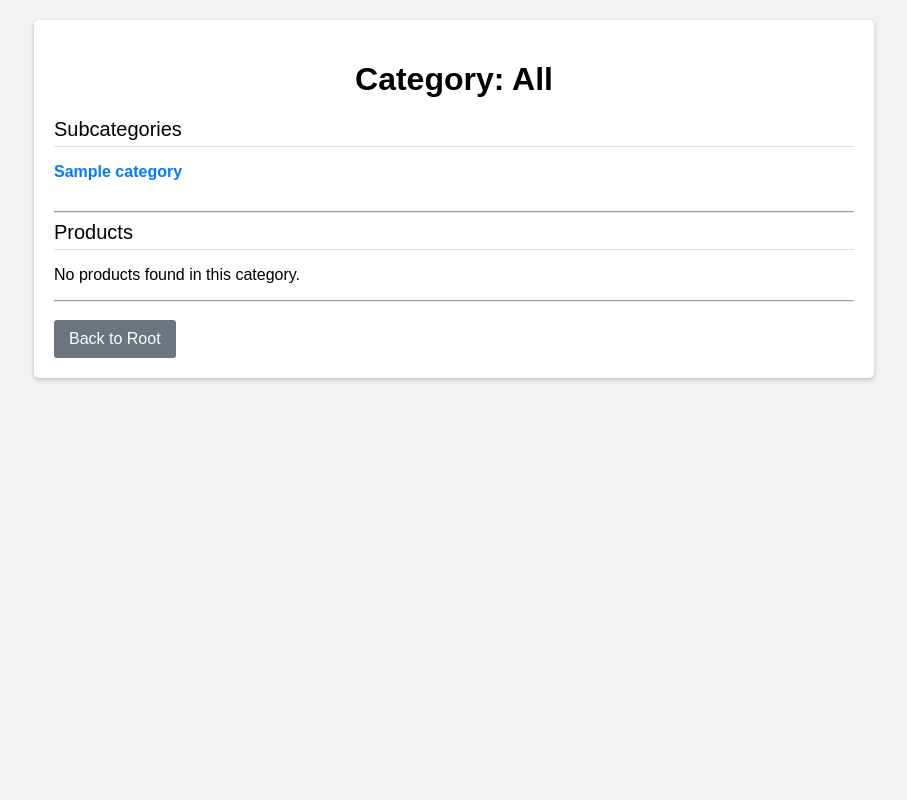
After one commit to daxpatel2/NittanyBusinessSimulation, a Flask app: page /categories in a window 1280 px wide. The commit adds this page. Shown: the whole page, without its empty margins (186-1093 px from the left). Run offline with Flask 3, Linux system fonts and the light colour scheme; a database or web service that is not in the repository returns one stand-in record (values such as "Sample title"); some libraries are stand-ins or nearby versions.

Commit message:
Category Hierarchy implemented, new html files to handle them

```diff
--- a/app.py
+++ b/app.py
@@ -1,5 +1,5 @@
-from flask import Flask, render_template, request, redirect, url_for
-from database_queries import get_user_role, fetch_user_data
+from flask import Flask, render_template, request, redirect, url_for, flash
+from database_queries import fetch_user_data, get_user_role, get_subcategories, get_products_by_category, get_product_details
 
 # create flask app instance
 app = Flask(__name__)
@@ -79,6 +79,27 @@ def helpdesk():
     # render helpdesk dashboard template with email variable
     return render_template('helpdesk_staff.html', email=email)
 
+# route to dynamically display category hierarchy and products
+@app.route('/categories')
+def categories():
+    parent = request.args.get('parent', 'All')
+    if parent == "All":
+        # for the root ("All"), dynamically retrieve top-level subcategories
+        subcategories = get_subcategories(parent)
+        products = []  # by design, "All" does not have products directly
+    else:
+        subcategories = get_subcategories(parent)
+        products = get_products_by_category(parent)
+    return render_template('categories.html', parent=parent, subcategories=subcategories, products=products)
+
+# route to display product details dynamically
+@app.route('/product/<seller_email>/<int:listing_id>')
+def product_detail(seller_email, listing_id):
+    product = get_product_details(seller_email, listing_id)
+    if product is None:
+        flash("product not found")
+        return redirect(url_for('categories'))
+    return render_template('product_detail.html', product=product)
 
 # main driver to run flask app
 if __name__ == '__main__':
--- a/database_queries.py
+++ b/database_queries.py
@@ -498,6 +498,70 @@ def get_user_role(email: str) -> str:
     conn.close()
     return role
 
+# this function retrieves subcategories from the database for a given parent category
+def get_subcategories(parent_category: str) -> list:
+    conn, cursor = connect()  # connect to the database
+    if conn is None or cursor is None:
+        return []  # if connection fails, return an empty list
+
+    # if the parent category is "All", attempt to get top-level categories defined in the categories table
+    if parent_category == "All":
+        query = "SELECT category_name FROM categories WHERE parent_category = %s"
+        cursor.execute(query, ("All",))
+        results = cursor.fetchall()  # fetch all matching rows
+        # fallback: if no top-level categories were defined in the categories table,
+        # retrieve distinct categories from the product_listings table that are non-null and non-empty
+        if not results:
+            query = "SELECT DISTINCT category FROM product_listings WHERE category IS NOT NULL AND category <> ''"
+            cursor.execute(query)
+            results = cursor.fetchall()
+    else:
+        # if the parent is a specific category, query the categories table for its subcategories
+        query = "SELECT category_name FROM categories WHERE parent_category = %s"
+        cursor.execute(query, (parent_category,))
+        results = cursor.fetchall()  # fetch all matching rows
+
+    cursor.close()
+    conn.close()
+    # process the fetched rows and return a simple list of subcategory names
+    return [row[0] for row in results]
+
+# this function retrieves products from the database based on a given category
+def get_products_by_category(category: str) -> list:
+    conn, cursor = connect()  # connect to the database
+    if conn is None or cursor is None:
+        return []  # if connection fails, return an empty list
+
+    # SQL query to retrieve product details from product_listings matching the provided category
+    query = """SELECT seller_email, listing_id, product_title, product_name,
+                      product_description, quantity, product_price, status
+               FROM product_listings
+               WHERE category = %s"""
+    cursor.execute(query, (category,))
+    results = cursor.fetchall()  # fetch all matching product records
+    cursor.close()
+    conn.close()
+    # return the list of products as tuples
+    return results
+
+# this function retrieves the full details of a specific product listing given seller email and listing id
+def get_product_details(seller_email: str, listing_id: int) -> tuple:
+    conn, cursor = connect()  # connect to the database
+    if conn is None or cursor is None:
+        return None  # if connection fails, return None
+
+    # SQL query to get the full details of one product listing that matches the seller email and listing id
+    query = """SELECT seller_email, listing_id, category, product_title, product_name,
+                      product_description, quantity, product_price, status
+               FROM product_listings
+               WHERE seller_email = %s AND listing_id = %s"""
+    cursor.execute(query, (seller_email, listing_id))
+    result = cursor.fetchone()  # fetch the product details as a single record (tuple)
+    cursor.close()
+    conn.close()
+    # return the product details tuple (or None if not found)
+    return result
+
 if __name__ == '__main__':
     create_tables()
     populate_all_tables()
--- a/templates/buyers.html
+++ b/templates/buyers.html
@@ -53,8 +53,8 @@
   <div class="dashboard-container">
     <h2>Welcome, Buyer!</h2>
     <p>Logged in as: {{ email }}</p>
-
-    <a href="#">Browse Products</a>
+    <!-- updated the browse products link so that it redirects dynamically to the categories page -->
+    <a href="{{ url_for('categories', parent='All') }}">Browse Products</a>
     <a href="#">My Cart</a>
     <a href="#">My Orders</a>
     <a href="#">Profile</a>
--- /dev/null
+++ b/templates/categories.html
@@ -0,0 +1,133 @@
+<!DOCTYPE html>
+<html lang="en">
+<head>
+  <meta charset="UTF-8">
+  <title>Categories</title>
+  <style>
+    /* similar styling to buyer dashboard */
+    body {
+      font-family: Arial, sans-serif;
+      background: #f2f2f2;
+      margin: 0;
+      padding: 0;
+      display: flex;
+      justify-content: center;
+      align-items: flex-start;
+      min-height: 100vh;
+    }
+    .dashboard-container {
+      background: #fff;
+      padding: 20px;
+      border-radius: 5px;
+      box-shadow: 0 2px 5px rgba(0, 0, 0, 0.2);
+      width: 800px;
+      margin-top: 20px;
+    }
+    .dashboard-container h1 {
+      margin-bottom: 20px;
+      text-align: center;
+    }
+    .section-header {
+      margin-bottom: 15px;
+      font-size: 20px;
+      border-bottom: 1px solid #ddd;
+      padding-bottom: 5px;
+    }
+    .subcategories-list {
+      list-style: none;
+      padding: 0;
+      margin-bottom: 30px;
+    }
+    .subcategories-list li {
+      margin-bottom: 10px;
+    }
+    .subcategories-list li a {
+      text-decoration: none;
+      color: #007bff;
+      font-weight: bold;
+    }
+    .subcategories-list li a:hover {
+      text-decoration: underline;
+    }
+    .product-list {
+      display: flex;
+      flex-wrap: wrap;
+      gap: 20px;
+    }
+    .product-card {
+      background: #f9f9f9;
+      border: 1px solid #ddd;
+      border-radius: 5px;
+      padding: 15px;
+      width: calc(33% - 20px);
+      box-sizing: border-box;
+      text-align: center;
+    }
+    .product-card h3 {
+      margin-top: 0;
+      font-size: 18px;
+    }
+    .btn-secondary, .btn-primary {
+      display: inline-block;
+      padding: 10px 15px;
+      border-radius: 3px;
+      text-decoration: none;
+      transition: background 0.3s ease;
+      margin-top: 10px;
+    }
+    .btn-secondary {
+      background: #6c757d;
+      color: #fff;
+    }
+    .btn-secondary:hover {
+      background: #5a6268;
+    }
+    .btn-primary {
+      background: #007bff;
+      color: #fff;
+    }
+    .btn-primary:hover {
+      background: #0056b3;
+    }
+  </style>
+</head>
+<body>
+  <div class="dashboard-container">
+    <h1>Category: {{ parent }}</h1>
+
+    <div class="section-header">Subcategories</div>
+    {% if subcategories %}
+      <ul class="subcategories-list">
+        {% for sub in subcategories %}
+          <li>
+            <a href="{{ url_for('categories') }}?parent={{ sub }}">{{ sub }}</a>
+          </li>
+        {% endfor %}
+      </ul>
+    {% else %}
+      <p>No subcategories available.</p>
+    {% endif %}
+
+    <hr>
+
+    <div class="section-header">Products</div>
+    {% if products %}
+      <div class="product-list">
+        {% for product in products %}
+          <div class="product-card">
+            <h3>{{ product[2] }} - {{ product[3] }}</h3>
+            <p>{{ product[4] }}</p>
+            <p><strong>Price:</strong> ${{ product[6] }}</p>
+            <a href="{{ url_for('product_detail', seller_email=product[0], listing_id=product[1]) }}" class="btn-primary">View Details</a>
+          </div>
+        {% endfor %}
+      </div>
+    {% else %}
+      <p>No products found in this category.</p>
+    {% endif %}
+
+    <hr>
+    <a href="{{ url_for('categories') }}?parent=All" class="btn-secondary">Back to Root</a>
+  </div>
+</body>
+</html>
```
Also changed, not shown: templates/product_detail.html (added, +70 -0 lines).
